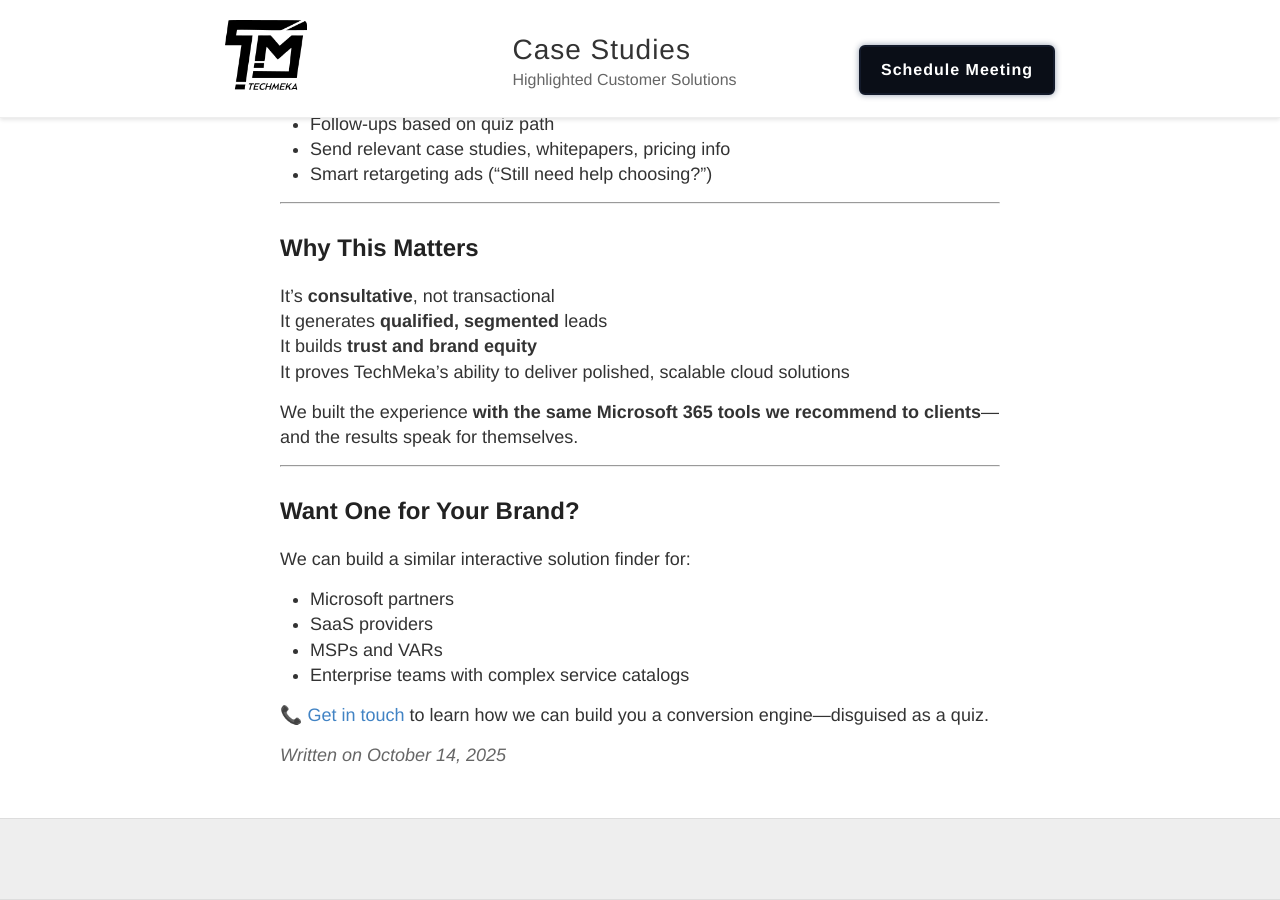
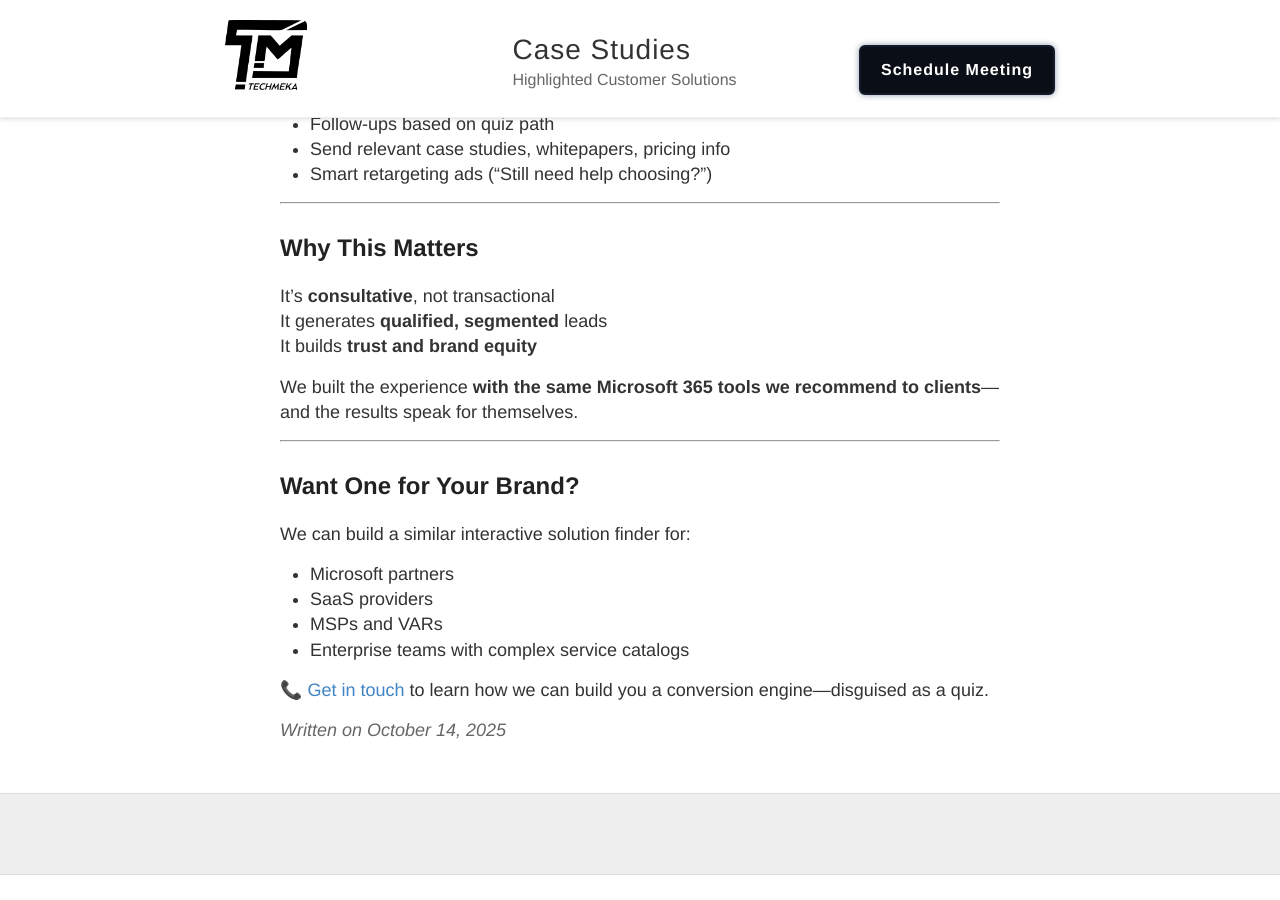
Before and after one commit to Techmeka/blog, a Jekyll site: the page built from docs/_posts/2025-10-01-Custom-Conversational-Sales-Forms-Lead-Generation.md, in a window 1280 px wide and 900 px high, scrolled down 3940 px. Built offline with Jekyll 4.4.1, drawn with Linux system fonts in a browser that asks for light colours; after the commit the page ends 4815 px from its top, so only the background shows below that; some of the changed lines change nothing that is shown; some of the changed text lies outside the part shown.

Commit message:
new post updates

```diff
--- a/docs/_posts/2025-10-01-Custom-Conversational-Sales-Forms-Lead-Generation.md
+++ b/docs/_posts/2025-10-01-Custom-Conversational-Sales-Forms-Lead-Generation.md
@@ -2,7 +2,7 @@
 layout: post
 title: Turning Lead Gen into a Conversation. The Start Experience
 date: 2025-10-14 00:00:00
-tags: [ Lead Generation, Microsoft 365, Interactive Forms, Edge, Workers, UX, Marketing Automation ]
+tags: [ Lead Generation, Microsoft 365, Interactive Forms, Edge, Workers, UX, Marketing Automation, SharePoint, Power Automate ]
 categories: [Product, Marketing]
 image: /blog/images/start-page-quiz.png
 published: true
@@ -129,7 +129,7 @@ Our sales team now gets leads **pre-qualified** by company size, tech needs, dev
 It's **consultative**, not transactional
 It generates **qualified, segmented** leads
 It builds **trust and brand equity**
-It proves TechMeka’s ability to deliver polished, scalable cloud solutions
+
 
 We built the experience **with the same Microsoft 365 tools we recommend to clients**—and the results speak for themselves.
 
```
